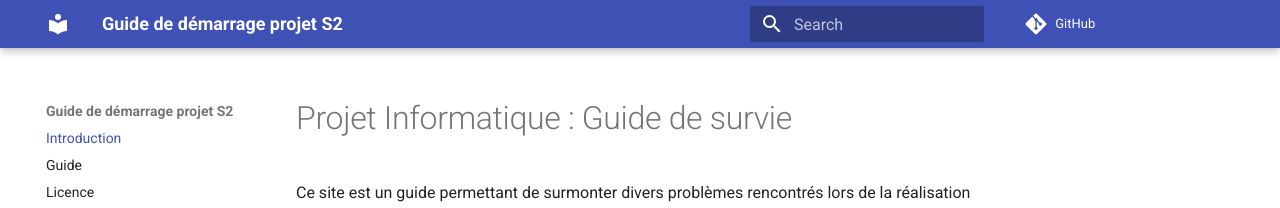
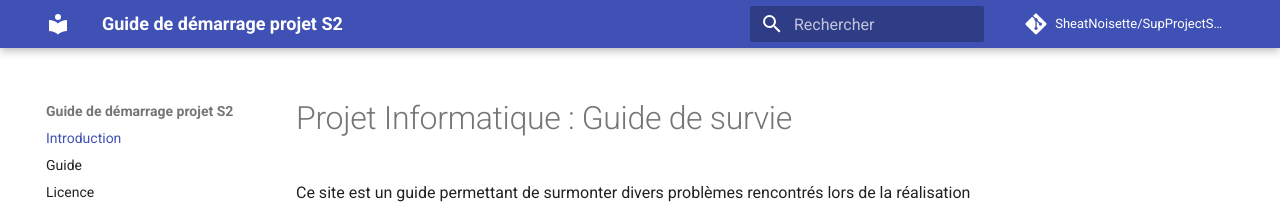
Before and after one commit to SheatNoisette/SupProjectStarterGuide, an MkDocs documentation site: the page built from docs/index.md, in a window 1280 px wide. Shown: the top 208 px of the page. Built offline with MkDocs 1.6.1 and Material for MkDocs 9.7.7, drawn with Linux system fonts in a browser that asks for light colours; comment, search, counter and statistics services are not loaded.

Commit message:
Better mkdocs.yml with french support

```diff
--- a/mkdocs.yml
+++ b/mkdocs.yml
@@ -1,8 +1,15 @@
 site_name: Guide de démarrage projet S2
+site_description: Un guide pour bien gérer son projet de S2 à EPITA
+site_url: https://s2guide.epita.it/
 
-theme: material
+repo_name: SheatNoisette/SupProjectStarterGuide
 repo_url: https://github.com/SheatNoisette/SupProjectStarterGuide
 copyright: 'CC BY NC 4.0 - Benoît M. et Luca C. - 2019'
+
+theme:
+    name: 'material'
+    # custom_dir: 'custom_theme' # to be added for Matomo Analytics support
+    language: fr
 
 nav:
 - Introduction: 'index.md'
```
